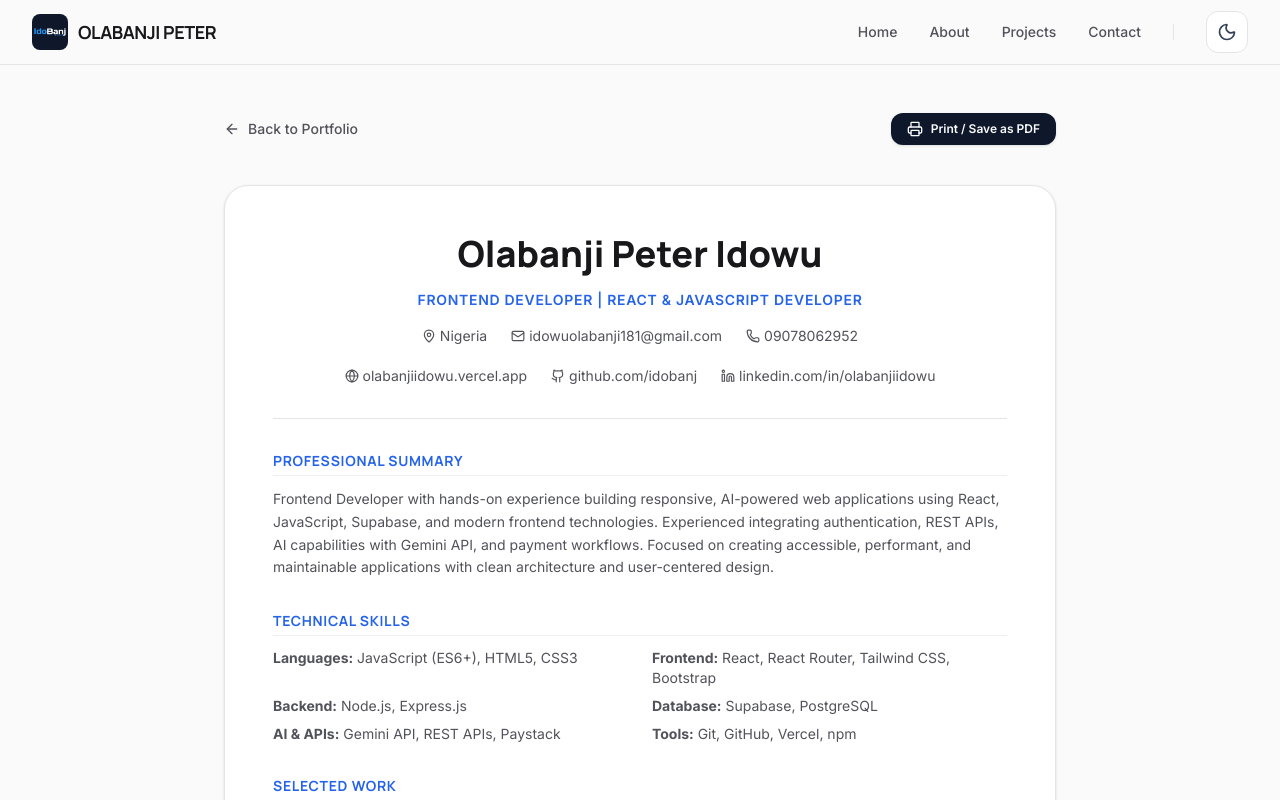
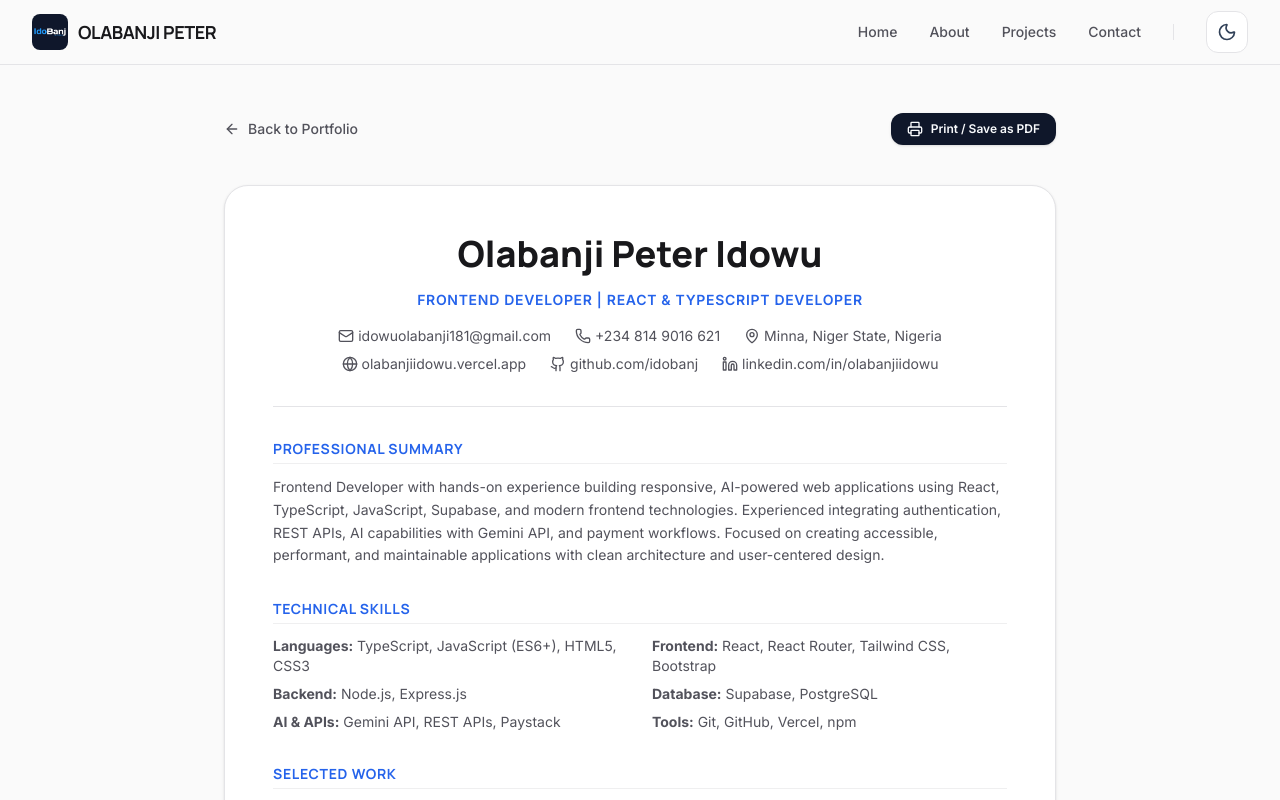
Before and after one commit to idobanj/Olabanji-Idowu, a React (Vite) app: page /resume in a window 1280 px wide. Shown: the top 800 px of the page. Built offline with nearby package versions, Linux system fonts and the light colour scheme.

Commit message:
make some few changes

```diff
--- a/index.html
+++ b/index.html
@@ -7,7 +7,7 @@
     <meta name="viewport" content="width=device-width, initial-scale=1.0" />
 
     <title>Olabanji Idowu | Frontend Developer & React Engineer</title>
-    <meta name="description" content="Portfolio of Olabanji Idowu — Frontend Developer building modern, performant, and AI-powered web applications with React and JavaScript." />
+    <meta name="description" content="Portfolio of Olabanji Idowu — Frontend Developer building modern, performant, and AI-powered web applications with React, TypeScript, and JavaScript." />
 
     <!-- Pinterest Domain Verification from original index.html -->
     <meta name="p:domain_verify" content="7c84721202eca395f653422c4a948faa"/>
--- a/src/components/common/SEO.jsx
+++ b/src/components/common/SEO.jsx
@@ -12,8 +12,8 @@ export function SEO({
 }) {
   const defaultTitle = 'Olabanji Idowu | Frontend Developer & React Engineer';
   const displayTitle = title ? `${title} | Olabanji Idowu` : defaultTitle;
-  const displayDesc = description || 'Portfolio of Olabanji Idowu — Frontend Developer skilled in React, Tailwind CSS, JavaScript, and responsive design. Explore projects and contact details.';
-  const displayKeywords = keywords || 'Frontend Developer, React Developer, JavaScript Developer, Portfolio Website, HTML CSS JS, Responsive Web Design';
+  const displayDesc = description || 'Portfolio of Olabanji Idowu — Frontend Developer skilled in React, TypeScript, Tailwind CSS, JavaScript, and responsive design. Explore projects and contact details.';
+  const displayKeywords = keywords || 'Frontend Developer, React Developer, TypeScript Developer, JavaScript Developer, Portfolio Website, HTML CSS JS, Responsive Web Design';
 
   const absoluteOgImage = ogImage.startsWith('http')
     ? ogImage
--- a/src/features/home/FeaturedWork.jsx
+++ b/src/features/home/FeaturedWork.jsx
@@ -128,28 +128,27 @@ export function FeaturedWork() {
                                     </div>
 
                                     {/* Actions */}
-                                    <div className='flex flex-wrap items-center gap-4 pt-2'>
+                                    <div className='flex flex-wrap items-center gap-3 pt-2'>
                                         <Link
                                             to={`/projects/${project.id}`}
-                                            className='inline-flex items-center gap-1 text-sm font-bold text-accent hover:underline cursor-pointer group'>
+                                            className='inline-flex items-center gap-1.5 px-4 py-2.5 rounded-xl bg-accent text-white font-bold hover:bg-accent/90 shadow-sm hover:shadow transition-all duration-150 active:scale-95 text-xs cursor-pointer group'>
                                             Read Case Study
                                             <ArrowRight className='h-4 w-4 group-hover:translate-x-1 transition-transform' />
                                         </Link>
-                                        <div className='h-3 w-px bg-border'></div>
                                         <a
                                             href={project.liveUrl}
                                             target='_blank'
                                             rel='noopener noreferrer'
-                                            className='inline-flex items-center gap-1.5 text-xs font-semibold text-muted-foreground hover:text-foreground transition-colors'>
-                                            <ExternalLink className='h-4 w-4' />
+                                            className='inline-flex items-center gap-1.5 px-4 py-2.5 rounded-xl bg-black text-white hover:bg-neutral-950 dark:bg-white dark:text-black dark:hover:bg-slate-100 border border-transparent shadow-sm transition-all duration-150 active:scale-95 text-xs font-bold cursor-pointer'>
+                                            <ExternalLink className='h-4 w-4 text-white dark:text-black' />
                                             Live Demo
                                         </a>
                                         <a
                                             href={project.githubUrl}
                                             target='_blank'
                                             rel='noopener noreferrer'
-                                            className='inline-flex items-center gap-1.5 text-xs font-semibold text-muted-foreground hover:text-foreground transition-colors'>
-                                            <Github className='h-4 w-4' />
+                                            className='inline-flex items-center gap-1.5 px-4 py-2.5 rounded-xl border border-border bg-card text-foreground font-semibold hover:bg-muted/50 hover:border-accent/30 shadow-sm transition-all duration-150 active:scale-95 text-xs cursor-pointer'>
+                                            <Github className='h-4 w-4 text-muted-foreground' />
                                             Code
                                         </a>
                                     </div>
--- a/src/features/home/OtherProjects.jsx
+++ b/src/features/home/OtherProjects.jsx
@@ -66,23 +66,23 @@ export function OtherProjects() {
               </div>
 
               {/* Action bar */}
-              <div className="flex items-center gap-4 pt-6 border-t border-border/50 mt-6">
+              <div className="flex items-center gap-2.5 pt-4 border-t border-border/50 mt-4">
                 <a
                   href={project.liveUrl}
                   target="_blank"
                   rel="noopener noreferrer"
-                  className="inline-flex items-center gap-1.5 text-xs font-semibold text-muted-foreground hover:text-foreground transition-colors"
+                  className="inline-flex items-center justify-center gap-1.5 px-3.5 py-2 rounded-xl bg-black text-white hover:bg-neutral-950 dark:bg-white dark:text-black dark:hover:bg-slate-100 border border-transparent shadow-xs transition-all duration-150 active:scale-95 text-xs font-bold cursor-pointer flex-1"
                 >
-                  <ExternalLink className="h-3.5 w-3.5" />
+                  <ExternalLink className="h-3.5 w-3.5 text-white dark:text-black" />
                   Live Demo
                 </a>
                 <a
                   href={project.githubUrl}
                   target="_blank"
                   rel="noopener noreferrer"
-                  className="inline-flex items-center gap-1.5 text-xs font-semibold text-muted-foreground hover:text-foreground transition-colors"
+                  className="inline-flex items-center justify-center gap-1.5 px-3.5 py-2 rounded-xl border border-border bg-card text-foreground font-semibold hover:bg-muted/50 hover:border-accent/25 shadow-xs transition-all duration-150 active:scale-95 text-xs cursor-pointer flex-1"
                 >
-                  <Github className="h-3.5 w-3.5" />
+                  <Github className="h-3.5 w-3.5 text-muted-foreground" />
                   Repository
                 </a>
               </div>
--- a/src/features/home/Technologies.jsx
+++ b/src/features/home/Technologies.jsx
@@ -6,7 +6,7 @@ export function Technologies() {
     {
       title: 'Frontend Engineering',
       icon: <Layers className="h-5 w-5 text-blue-500" />,
-      skills: ['React.js', 'JavaScript (ES6+)', 'HTML5', 'CSS3', 'Tailwind CSS', 'React Router']
+      skills: ['React.js', 'TypeScript', 'JavaScript (ES6+)', 'HTML5', 'CSS3', 'Tailwind CSS', 'React Router']
     },
     {
       title: 'Backend Services',
--- a/src/routes/Home.jsx
+++ b/src/routes/Home.jsx
@@ -15,7 +15,7 @@ export default function Home() {
     "name": "Olabanji Peter Idowu",
     "jobTitle": "Frontend Developer",
     "image": "https://olabanjiidowu.vercel.app/img/img-portfolio2.jpg",
-    "description": "Frontend Developer building modern, performant, and AI-powered web applications with React and JavaScript.",
+    "description": "Frontend Developer building modern, performant, and AI-powered web applications with React, TypeScript, and JavaScript.",
     "url": "https://olabanjiidowu.vercel.app",
     "sameAs": [
       "https://github.com/idobanj",
--- a/src/routes/Resume.jsx
+++ b/src/routes/Resume.jsx
@@ -67,38 +67,35 @@ export default function Resume() {
               Olabanji Peter Idowu
             </h1>
             <p className="text-accent print:text-slate-800 font-semibold tracking-wider uppercase text-xs sm:text-sm">
-              Frontend Developer | React & JavaScript Developer
+              Frontend Developer | React & TypeScript Developer
             </p>
 
             {/* Contact Details Grid */}
             <div className="flex flex-wrap justify-center items-center gap-y-2 gap-x-6 text-xs sm:text-sm text-muted-foreground print:text-slate-700">
               <span className="flex items-center gap-1">
-                <MapPin className="h-3.5 w-3.5" />
-                Nigeria
+                <Mail className="h-4 w-4" />
+                <a href="mailto:idowuolabanji181@gmail.com" className="hover:underline">idowuolabanji181@gmail.com</a>
               </span>
-              <a href="mailto:idowuolabanji181@gmail.com" className="flex items-center gap-1 hover:text-foreground">
-                <Mail className="h-3.5 w-3.5" />
-                idowuolabanji181@gmail.com
-              </a>
-              <a href="tel:+2349078062952" className="flex items-center gap-1 hover:text-foreground">
-                <Phone className="h-3.5 w-3.5" />
-                09078062952
-              </a>
-            </div>
-
-            <div className="flex flex-wrap justify-center items-center gap-y-2 gap-x-6 text-xs sm:text-sm text-muted-foreground print:text-slate-700 pt-1">
-              <a href="https://olabanjiidowu.vercel.app" target="_blank" rel="noopener noreferrer" className="flex items-center gap-1 hover:text-foreground">
-                <Globe className="h-3.5 w-3.5" />
-                olabanjiidowu.vercel.app
-              </a>
-              <a href="https://github.com/idobanj" target="_blank" rel="noopener noreferrer" className="flex items-center gap-1 hover:text-foreground">
-                <Github className="h-3.5 w-3.5" />
-                github.com/idobanj
-              </a>
-              <a href="https://linkedin.com/in/olabanjiidowu" target="_blank" rel="noopener noreferrer" className="flex items-center gap-1 hover:text-foreground">
-                <Linkedin className="h-3.5 w-3.5" />
-                linkedin.com/in/olabanjiidowu
-              </a>
+              <span className="flex items-center gap-1">
+                <Phone className="h-4 w-4" />
+                <a href="tel:+2348149016621" className="hover:underline">+234 814 9016 621</a>
+              </span>
+              <span className="flex items-center gap-1">
+                <MapPin className="h-4 w-4" />
+                <span>Minna, Niger State, Nigeria</span>
+              </span>
+              <span className="flex items-center gap-1">
+                <Globe className="h-4 w-4" />
+                <a href="https://olabanjiidowu.vercel.app" target="_blank" rel="noopener noreferrer" className="hover:underline">olabanjiidowu.vercel.app</a>
+              </span>
+              <span className="flex items-center gap-1">
+                <Github className="h-4 w-4" />
+                <a href="https://github.com/idobanj" target="_blank" rel="noopener noreferrer" className="hover:underline">github.com/idobanj</a>
+              </span>
+              <span className="flex items-center gap-1">
+                <Linkedin className="h-4 w-4" />
+                <a href="https://linkedin.com/in/olabanjiidowu" target="_blank" rel="noopener noreferrer" className="hover:underline">linkedin.com/in/olabanjiidowu</a>
+              </span>
             </div>
           </div>
 
@@ -108,7 +105,7 @@ export default function Resume() {
               Professional Summary
             </h2>
             <p className="text-muted-foreground print:text-slate-700 text-sm leading-relaxed">
-              Frontend Developer with hands-on experience building responsive, AI-powered web applications using React, JavaScript, Supabase, and modern frontend technologies. Experienced integrating authentication, REST APIs, AI capabilities with Gemini API, and payment workflows. Focused on creating accessible, performant, and maintainable applications with clean architecture and user-centered design.
+              Frontend Developer with hands-on experience building responsive, AI-powered web applications using React, TypeScript, JavaScript, Supabase, and modern frontend technologies. Experienced integrating authentication, REST APIs, AI capabilities with Gemini API, and payment workflows. Focused on creating accessible, performant, and maintainable applications with clean architecture and user-centered design.
             </p>
           </div>
 
@@ -118,7 +115,7 @@ export default function Resume() {
               Technical Skills
             </h2>
             <div className="grid grid-cols-1 sm:grid-cols-2 gap-y-2 gap-x-6 text-sm text-muted-foreground print:text-slate-700">
-              <p><strong>Languages:</strong> JavaScript (ES6+), HTML5, CSS3</p>
+              <p><strong>Languages:</strong> TypeScript, JavaScript (ES6+), HTML5, CSS3</p>
               <p><strong>Frontend:</strong> React, React Router, Tailwind CSS, Bootstrap</p>
               <p><strong>Backend:</strong> Node.js, Express.js</p>
               <p><strong>Database:</strong> Supabase, PostgreSQL</p>
@@ -143,8 +140,12 @@ export default function Resume() {
                 Designed and developed an AI-powered writing coach using React, Supabase, and Gemini API. Built the core writing assistance workflow, personalized feedback experience, authentication, and responsive UI while handling asynchronous state management and routing efficiently.
               </p>
               <div className="flex gap-4 text-xs font-medium text-accent print:text-slate-800">
-                <a href="https://sabiwrite-ai.vercel.app" target="_blank" rel="noopener noreferrer" className="hover:underline flex items-center gap-1">Demo <ArrowLeft className="h-3 w-3 rotate-180" /></a>
-                <a href="https://github.com/idobanj/SabiWrite-AI" target="_blank" rel="noopener noreferrer" className="hover:underline flex items-center gap-1">Code <ArrowLeft className="h-3 w-3 rotate-180" /></a>
+                <a href="https://sabiwrite-ai.vercel.app" target="_blank" rel="noopener noreferrer" className="hover:underline flex items-center gap-1">
+                  Demo <ArrowLeft className="h-3 w-3 rotate-180" />
+                </a>
+                <a href="https://github.com/idobanj/SabiWrite-AI" target="_blank" rel="noopener noreferrer" className="hover:underline flex items-center gap-1">
+                  Code <ArrowLeft className="h-3 w-3 rotate-180" />
+                </a>
               </div>
             </div>
 
@@ -158,27 +159,34 @@ export default function Resume() {
                 Built a contribution ledger and dues tracking platform featuring structured records, local data persistence, member directories, and responsive tables that adapt to mobile layouts. Integrated payment checkout simulation using Paystack APIs.
               </p>
               <div className="flex gap-4 text-xs font-medium text-accent print:text-slate-800">
-                <a href="https://churchdue.vercel.app/" target="_blank" rel="noopener noreferrer" className="hover:underline flex items-center gap-1">Demo <ArrowLeft className="h-3 w-3 rotate-180" /></a>
-                <a href="https://github.com/idobanj/ChurchDue-project" target="_blank" rel="noopener noreferrer" className="hover:underline flex items-center gap-1">Code <ArrowLeft className="h-3 w-3 rotate-180" /></a>
+                <a href="https://churchdue.vercel.app/" target="_blank" rel="noopener noreferrer" className="hover:underline flex items-center gap-1">
+                  Demo <ArrowLeft className="h-3 w-3 rotate-180" />
+                </a>
+                <a href="https://github.com/idobanj/ChurchDue-project" target="_blank" rel="noopener noreferrer" className="hover:underline flex items-center gap-1">
+                  Code <ArrowLeft className="h-3 w-3 rotate-180" />
+                </a>
               </div>
             </div>
 
-            {/* Perspective Lifestyle & Acme Rocket Grid */}
+            {/* Two Column Projects */}
             <div className="grid grid-cols-1 sm:grid-cols-2 gap-6 pt-2">
               <div className="space-y-1">
                 <h4 className="font-display font-bold text-sm text-foreground print:text-black">Perspective Lifestyle</h4>
                 <p className="text-muted-foreground print:text-slate-700 text-xs leading-relaxed">
                   Responsive frontend lookbook project demonstrating CSS Grid layout schemas and hover transition sets.
                 </p>
-                <a href="https://perspective-lifestyle.vercel.app" target="_blank" rel="noopener noreferrer" className="text-xs font-semibold text-accent print:text-slate-800 hover:underline">View Live</a>
+                <a href="https://perspective-lifestyle.vercel.app" target="_blank" rel="noopener noreferrer" className="text-xs font-semibold text-accent print:text-slate-800 hover:underline">
+                  View Live
+                </a>
               </div>
-
               <div className="space-y-1">
                 <h4 className="font-display font-bold text-sm text-foreground print:text-black">Acme Rocket</h4>
                 <p className="text-muted-foreground print:text-slate-700 text-xs leading-relaxed">
                   Tailwind CSS product landing template designed with dynamic specs comparison grids and accessibility standards.
                 </p>
-                <a href="https://acme-rocket-website-rose.vercel.app" target="_blank" rel="noopener noreferrer" className="text-xs font-semibold text-accent print:text-slate-800 hover:underline">View Live</a>
+                <a href="https://acme-rocket-website-rose.vercel.app" target="_blank" rel="noopener noreferrer" className="text-xs font-semibold text-accent print:text-slate-800 hover:underline">
+                  View Live
+                </a>
               </div>
             </div>
           </div>
@@ -209,7 +217,7 @@ export default function Resume() {
               </h2>
               <div className="text-xs sm:text-sm">
                 <h3 className="font-bold text-foreground print:text-black">Federal University of Technology, Minna</h3>
-                <p className="text-muted-foreground print:text-slate-700 text-xs mt-0.5">B.Eng. Chemical Engineering (Expected 2027)</p>
+                <p className="text-muted-foreground print:text-slate-700 text-xs mt-0.5">Bachelor of Engineering (Expected 2027)</p>
               </div>
             </div>
 
```
